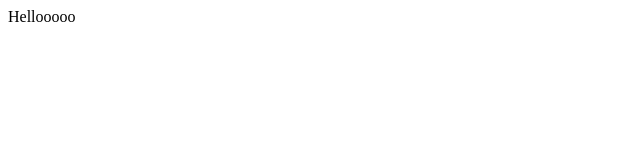
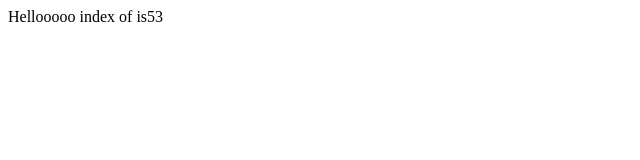
Before and after one commit to ltahilra/GitExampleRepository, a plain HTML site: page index.html in a window 1280 px wide. Shown: the whole page, without its empty margins (0-640 px from the left). Drawn offline with Linux system fonts and the light colour scheme.

```diff
--- a/index.html
+++ b/index.html
@@ -1,3 +1,3 @@
 <html>
-<body> Hellooooo </body>
+<body> Hellooooo index of is53</body>
 </html>
```
